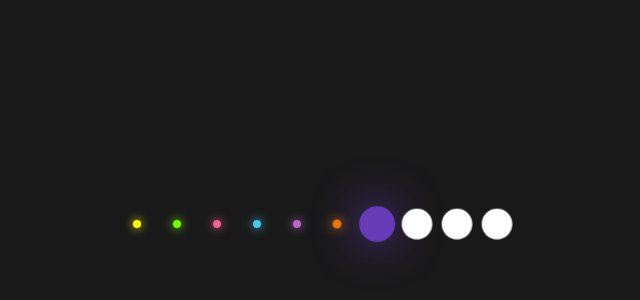
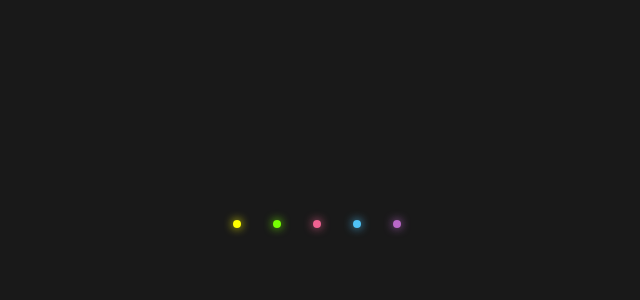
Before and after one commit to sammanjac/my-first-repo-devslopes, a plain HTML site: page index.html in a window 1280 px wide. Shown: the part 176-476 px from the top of the page, without its empty margins (323-963 px from the left). Drawn offline with Linux system fonts and the light colour scheme.

Commit message:
removing extra list

```diff
--- a/index.html
+++ b/index.html
@@ -13,11 +13,6 @@
     <li></li>
     <li></li>
     <li></li>
-    <li></li>
-    <li></li>
-    <li></li>
-    <li></li>
-    <li></li>
   </ul>
 </body>
 </html>
```
